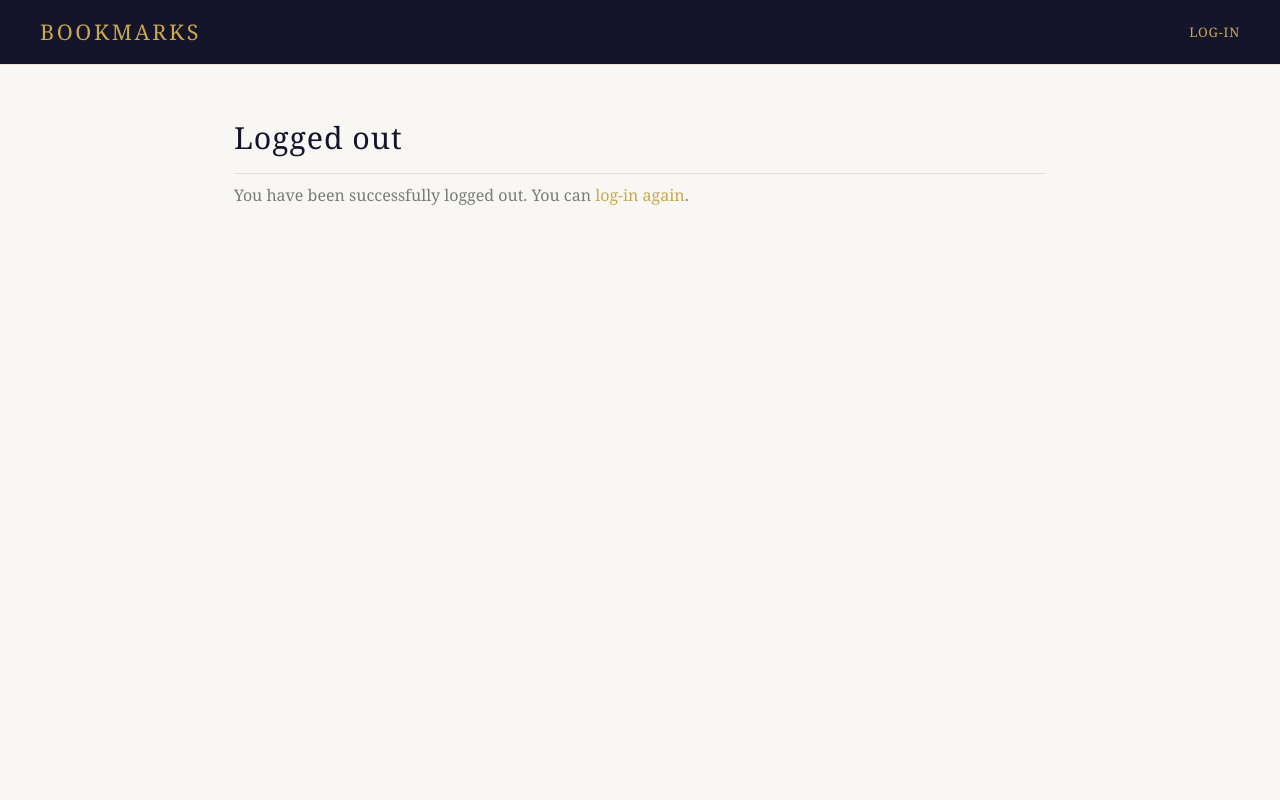
After one commit to agutierrezmarin/bookmarks_ale, a Django app: template account/templates/registration/logged_out.html in a window 1280 px wide. The commit adds this page. Run offline with Django 5.2, Linux system fonts and the light colour scheme; the template is opened without the code that fills it, so the values that code supplies are empty.

Commit message:
Esta es mi promera version de Login Basico

```diff
--- /dev/null
+++ b/account/static/css/base.css
@@ -0,0 +1,252 @@
+/* =============================================
+   Bookmarks — Base Stylesheet
+   Tema: Minimalista Elegante
+   Paleta: Navy profundo · Oro cálido · Blanco marfil
+   ============================================= */
+
+/* --- Variables de color --- */
+:root {
+  --bg:          #f8f7f4;
+  --bg-card:     #ffffff;
+  --header-bg:   #14142b;
+  --accent:      #c9a84c;
+  --accent-dark: #a07830;
+  --text:        #2d2d2d;
+  --text-muted:  #7a7a7a;
+  --border:      #e2e0db;
+  --error:       #c0392b;
+  --shadow:      0 2px 16px rgba(20, 20, 43, 0.08);
+}
+
+/* --- Reset & base --- */
+*, *::before, *::after {
+  box-sizing: border-box;
+  margin: 0;
+  padding: 0;
+}
+
+html {
+  font-size: 16px;
+  scroll-behavior: smooth;
+}
+
+body {
+  font-family: 'Georgia', 'Times New Roman', serif;
+  background-color: var(--bg);
+  color: var(--text);
+  line-height: 1.7;
+  min-height: 100vh;
+}
+
+a {
+  color: var(--accent);
+  text-decoration: none;
+  transition: color 0.2s ease;
+}
+
+a:hover {
+  color: var(--accent-dark);
+}
+
+/* --- Header --- */
+#header {
+  background-color: var(--header-bg);
+  display: flex;
+  align-items: center;
+  justify-content: space-between;
+  padding: 0 2.5rem;
+  height: 64px;
+  position: sticky;
+  top: 0;
+  z-index: 100;
+  box-shadow: 0 1px 0 rgba(201, 168, 76, 0.25);
+}
+
+/* Logo */
+.logo {
+  font-family: 'Georgia', serif;
+  font-size: 1.35rem;
+  font-weight: normal;
+  letter-spacing: 0.12em;
+  color: var(--accent);
+  text-transform: uppercase;
+}
+
+/* Menú de navegación */
+.menu {
+  display: flex;
+  list-style: none;
+  gap: 0;
+}
+
+.menu li a {
+  display: block;
+  padding: 0 1.1rem;
+  line-height: 64px;
+  font-family: 'Georgia', serif;
+  font-size: 0.85rem;
+  letter-spacing: 0.06em;
+  color: rgba(255, 255, 255, 0.6);
+  text-transform: uppercase;
+  transition: color 0.2s ease;
+  border-bottom: 2px solid transparent;
+}
+
+.menu li a:hover {
+  color: #ffffff;
+}
+
+.menu li.selected a {
+  color: var(--accent);
+  border-bottom-color: var(--accent);
+}
+
+/* Usuario / logout */
+.user {
+  display: flex;
+  align-items: center;
+  gap: 0.75rem;
+  font-size: 0.85rem;
+  color: rgba(255, 255, 255, 0.55);
+  letter-spacing: 0.02em;
+}
+
+.user button {
+  background: transparent;
+  border: 1px solid rgba(201, 168, 76, 0.45);
+  color: var(--accent);
+  padding: 0.3rem 0.85rem;
+  font-size: 0.78rem;
+  letter-spacing: 0.06em;
+  text-transform: uppercase;
+  cursor: pointer;
+  border-radius: 2px;
+  transition: background 0.2s ease, color 0.2s ease;
+}
+
+.user button:hover {
+  background: var(--accent);
+  color: var(--header-bg);
+}
+
+.user a {
+  color: var(--accent);
+  font-size: 0.82rem;
+  letter-spacing: 0.06em;
+  text-transform: uppercase;
+}
+
+/* --- Contenido principal --- */
+#content {
+  max-width: 860px;
+  margin: 3rem auto;
+  padding: 0 1.5rem;
+}
+
+/* --- Tipografía --- */
+h1 {
+  font-size: 1.9rem;
+  font-weight: normal;
+  letter-spacing: 0.03em;
+  color: var(--header-bg);
+  margin-bottom: 0.5rem;
+  border-bottom: 1px solid var(--border);
+  padding-bottom: 0.6rem;
+}
+
+h2 {
+  font-size: 1.35rem;
+  font-weight: normal;
+  color: var(--text);
+  margin-bottom: 0.5rem;
+}
+
+p {
+  margin-bottom: 1rem;
+  color: var(--text-muted);
+}
+
+/* --- Formularios --- */
+.login-form {
+  max-width: 400px;
+  margin: 2rem 0;
+  background: var(--bg-card);
+  border: 1px solid var(--border);
+  border-radius: 4px;
+  padding: 2rem 2.25rem;
+  box-shadow: var(--shadow);
+}
+
+form p {
+  margin-bottom: 1rem;
+}
+
+label {
+  display: block;
+  font-size: 0.8rem;
+  letter-spacing: 0.07em;
+  text-transform: uppercase;
+  color: var(--text-muted);
+  margin-bottom: 0.35rem;
+}
+
+input[type="text"],
+input[type="password"],
+input[type="email"] {
+  width: 100%;
+  padding: 0.6rem 0.85rem;
+  border: 1px solid var(--border);
+  border-radius: 2px;
+  background: var(--bg);
+  color: var(--text);
+  font-size: 0.95rem;
+  font-family: inherit;
+  outline: none;
+  transition: border-color 0.2s ease, box-shadow 0.2s ease;
+}
+
+input[type="text"]:focus,
+input[type="password"]:focus,
+input[type="email"]:focus {
+  border-color: var(--accent);
+  box-shadow: 0 0 0 3px rgba(201, 168, 76, 0.12);
+}
+
+input[type="submit"] {
+  display: inline-block;
+  margin-top: 0.5rem;
+  padding: 0.6rem 1.75rem;
+  background: var(--header-bg);
+  color: var(--accent);
+  border: 1px solid var(--header-bg);
+  border-radius: 2px;
+  font-size: 0.82rem;
+  letter-spacing: 0.08em;
+  text-transform: uppercase;
+  cursor: pointer;
+  transition: background 0.2s ease, color 0.2s ease;
+}
+
+input[type="submit"]:hover {
+  background: var(--accent);
+  color: var(--header-bg);
+  border-color: var(--accent);
+}
+
+/* --- Mensajes de error --- */
+.errorlist {
+  list-style: none;
+  color: var(--error);
+  font-size: 0.82rem;
+  margin-bottom: 0.5rem;
+}
+
+ul.errorlist li::before {
+  content: '— ';
+}
+
+/* --- Utilidades --- */
+.text-muted {
+  color: var(--text-muted);
+  font-size: 0.9rem;
+}
--- a/account/templates/account/login.html
+++ b/account/templates/account/login.html
@@ -5,12 +5,13 @@
 {% block content %}
 <h1>Log-In</h1>
 <p>Ingresa tus credenciales de acceso</p>
+<div class="login-form">
     <form method="post">
         {{form.as_p}}
         {% csrf_token %}
         <p>
             <input type="submit" value="Log In">
         </p>
-
     </form>
+</div>
 {% endblock content %}
--- a/account/templates/base.html
+++ b/account/templates/base.html
@@ -8,6 +8,30 @@
 <body>
     <div id="header">
     <span class="logo">Bookmarks</span>
+    {% if request.user.is_authenticated %}
+    <ul class="menu">
+        <li {% if section == "dashboard" %}class="selected"{% endif %}>
+            <a href="{% url "dashboard" %}">My dashboard</a>
+        </li>
+        <li {% if section == "images" %}class="selected"{% endif %}>
+            <a href="#">Images</a>
+        </li>
+        <li {% if section == "people" %}class="selected"{% endif %}>
+            <a href="#">People</a>
+        </li>
+    </ul>
+    {% endif %}
+    <span class="user">
+    {% if request.user.is_authenticated %}
+    Hello {{ request.user.first_name|default:request.user.username }},
+    <form action="{% url "logout" %}" method="post">
+        <button type="submit">Logout</button>
+        {% csrf_token %}
+    </form>
+    {% else %}
+    <a href="{% url "login" %}">Log-in</a>
+    {% endif %}
+    </span>
     </div>
     <div id="content">
         {% block content %}
--- /dev/null
+++ b/account/templates/registration/logged_out.html
@@ -0,0 +1,9 @@
+{% extends "base.html" %}
+{% block title %}Logged out{% endblock %}
+{% block content %}
+<h1>Logged out</h1>
+<p>
+You have been successfully logged out.
+You can <a href="{% url "login" %}">log-in again</a>.
+</p>
+{% endblock %}
--- a/account/urls.py
+++ b/account/urls.py
@@ -1,6 +1,10 @@
+from django.contrib.auth import views as auth_views
 from django.urls import path
 from . import views
 
 urlpatterns = [
-    path("login/", views.user_login, name="login"),
+    # path("login/", views.user_login, name="login"),
+    path("login/", auth_views.LoginView.as_view(), name="login"),
+    path("logout/", auth_views.LogoutView.as_view(), name="logout"),
+    path("", views.dashboard, name="dashboard"),
 ]
--- a/account/views.py
+++ b/account/views.py
@@ -1,4 +1,5 @@
 from django.contrib.auth import authenticate, login
+from django.contrib.auth.decorators import login_required
 from django.http import HttpResponse
 from django.shortcuts import render
 from .forms import LoginForm
@@ -23,3 +24,8 @@ def user_login(request):
     else:
         form = LoginForm()
     return render(request, "account/login.html", {"form": form})
+
+
+@login_required
+def dashboard(request):
+    return render(request, "account/dashboard.html", {"section": "dashboard"})
--- a/bookmarks/settings.py
+++ b/bookmarks/settings.py
@@ -116,3 +116,8 @@ USE_TZ = True
 # https://docs.djangoproject.com/en/6.0/howto/static-files/
 
 STATIC_URL = "static/"
+
+
+LOGIN_REDIRECT_URL = "dashboard"
+LOGIN_URL = "login"
+LOGOUT_URL = "logout"
```
Also changed, not shown: account/templates/account/dashboard.html (added, +9 -0 lines), account/templates/registration/login.html (added, +21 -0 lines), db.sqlite3. Lines whose indentation alone changed are shown as unchanged.
